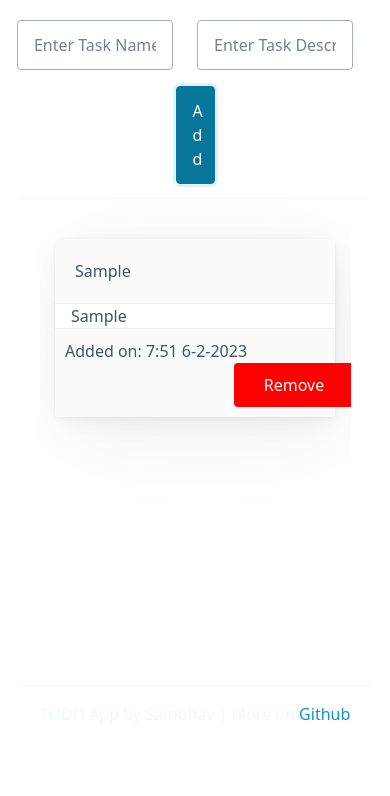
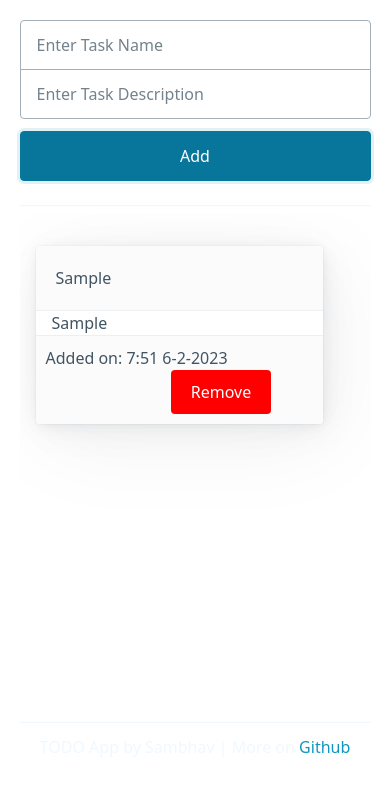
Before and after one commit to Sammmy22/TODO-app, a plain HTML site: page index.html in a window 390 px wide. Both pictures are taken after typing "Sample", "Sample" into the empty fields and a click on the button "Add". Drawn offline with Linux system fonts and the light colour scheme.

Commit message:
Added responsiveness

```diff
--- a/index.html
+++ b/index.html
@@ -54,16 +54,17 @@
         margin-top: 0;
         padding: 10px;
       }
+
       #container {
         margin: auto;
         width: 80%;
-        height: 470px;
+        height: 500px;
         overflow: auto;
       }
 
       #foot {
         text-align: center;
-        padding: 2%;
+        padding: 1%;
         color: aliceblue;
       }
 
@@ -76,6 +77,124 @@
         border: 0;
         position: relative;
         left: 65%;
+      }
+
+      @media only screen and (max-width: 1024px) {
+        footer > button {
+          display: inline-block;
+          width: 120px;
+          margin: 0;
+          padding: 10px 14px;
+          background-color: red;
+          border: 0;
+          position: relative;
+          left: 57%;
+        }
+      }
+
+      @media only screen and (max-width: 480px) {
+        /* For mobile phones: */
+        #main {
+          margin: auto;
+          text-align: center;
+        }
+
+        #title,
+        #desc {
+          display: inline-block;
+          margin: 0;
+          width: 90%;
+        }
+        #title {
+          margin-bottom: -1px;
+          border-bottom-right-radius: 0;
+          border-bottom-left-radius: 0;
+        }
+        #desc {
+          margin-bottom: 10px;
+          border-top-left-radius: 0;
+          border-top-right-radius: 0;
+        }
+
+        #submit {
+          display: inline;
+          width: 90%;
+          margin-top: 2px;
+        }
+
+        .task {
+          width: 90%;
+        }
+
+        #container {
+          margin: auto;
+          width: 90%;
+          height: 500px;
+          overflow: auto;
+        }
+
+        footer > button {
+          display: inline-block;
+          width: 100px;
+          margin: 0;
+          background-color: red;
+          border: 0;
+          position: relative;
+          /* right: 10px; */
+        }
+      }
+
+      @media only screen and (max-width: 768px) {
+        /* For mobile phones: */
+        #main {
+          margin: auto;
+          text-align: center;
+        }
+
+        #title,
+        #desc {
+          display: inline-block;
+          margin: 0;
+          width: 90%;
+        }
+
+        #title {
+          margin-bottom: -1px;
+          border-bottom-right-radius: 0;
+          border-bottom-left-radius: 0;
+        }
+        #desc {
+          margin-bottom: 10px;
+          border-top-left-radius: 0;
+          border-top-right-radius: 0;
+        }
+
+        #submit {
+          display: inline;
+          width: 90%;
+          margin-top: 2px;
+        }
+
+        .task {
+          width: 90%;
+        }
+
+        #container {
+          margin: auto;
+          width: 90%;
+          height: 500px;
+          overflow: auto;
+        }
+
+        footer > button {
+          display: inline-block;
+          width: 100px;
+          margin: 0;
+          background-color: red;
+          border: 0;
+          position: relative;
+          left: 47%;
+        }
       }
     </style>
     <title>TODO App</title>
--- a/script.js
+++ b/script.js
@@ -7,6 +7,9 @@ document.querySelector("#submit").addEventListener("click", function () {
   const inputTime = new Date();
   let title_content = title.value;
   let description = desc.value;
+
+  if (title_content === "") {
+  }
 
   const time = `${inputTime.getHours()}:${
     inputTime.getMinutes() < 10
```
